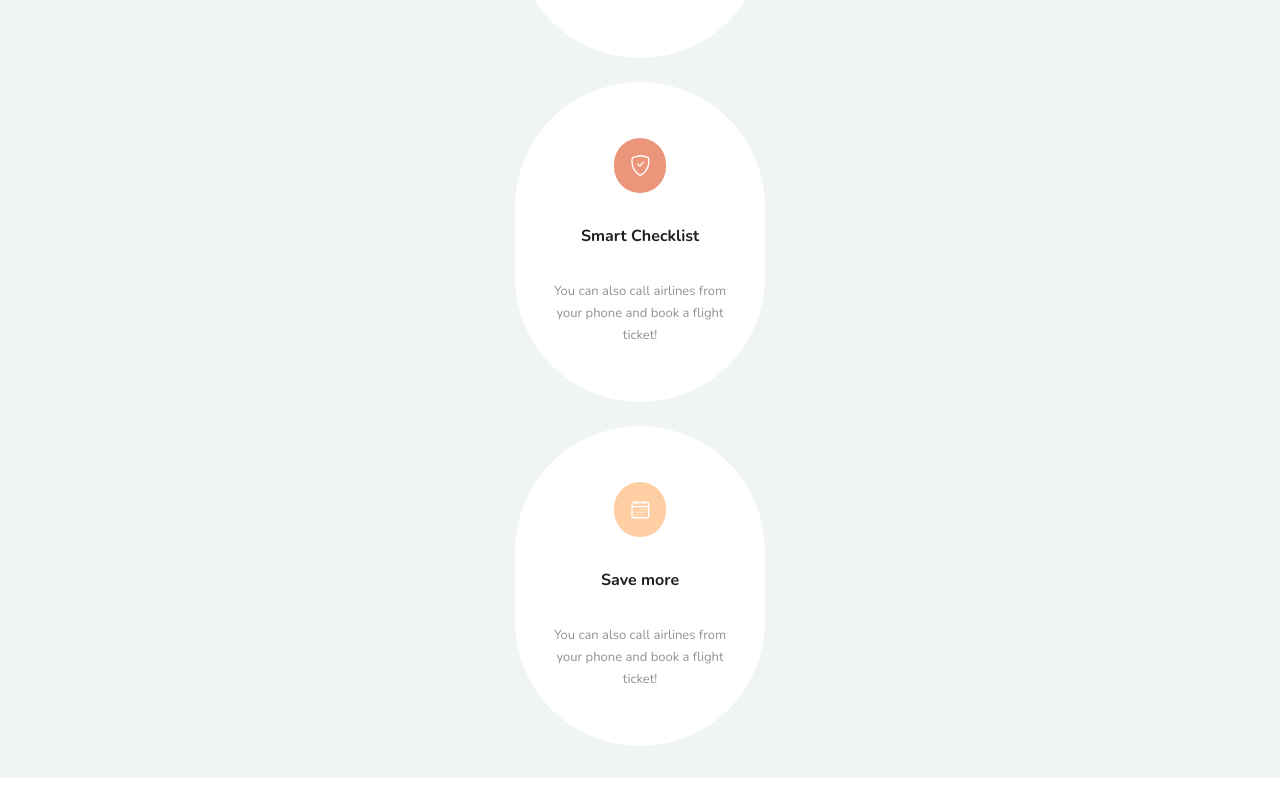
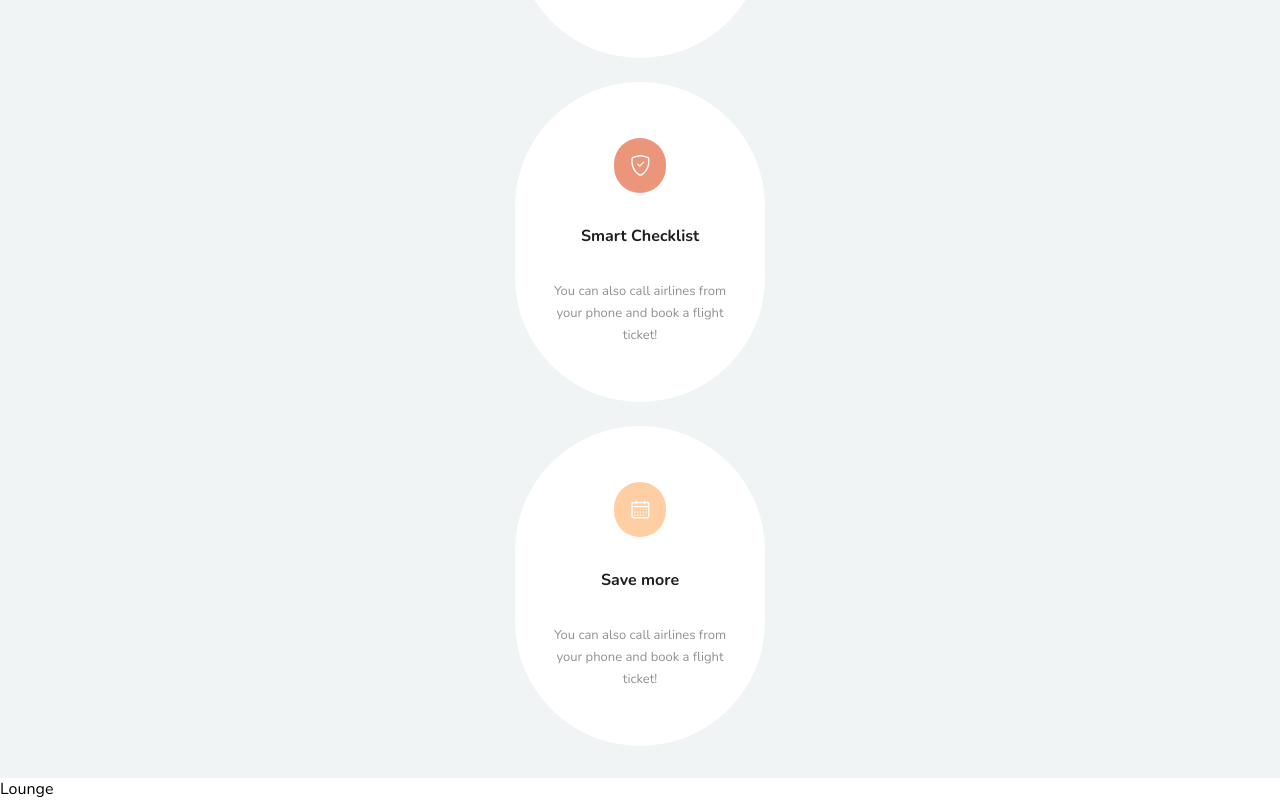
Before and after one commit to qefiney/Flight_Practice_App, a React (Vite) app: page / in a window 1280 px wide. Shown: the part 2599-3399 px from the top of the page. Before the commit the page ends 3377 px from the top, so only its background shows below. Built offline with nearby package versions, Linux system fonts and the light colour scheme.

Commit message:
Lounge Section

```diff
--- a/src/App.jsx
+++ b/src/App.jsx
@@ -16,7 +16,7 @@ const App = () => {
 			<Search />
 			<Support />
 			<Info />
-			{/* <Lounge /> */}
+			<Lounge />
 			{/* <Travelers /> */}
 			{/* <Subscribers /> */}
 			{/* <Footer /> */}
```
